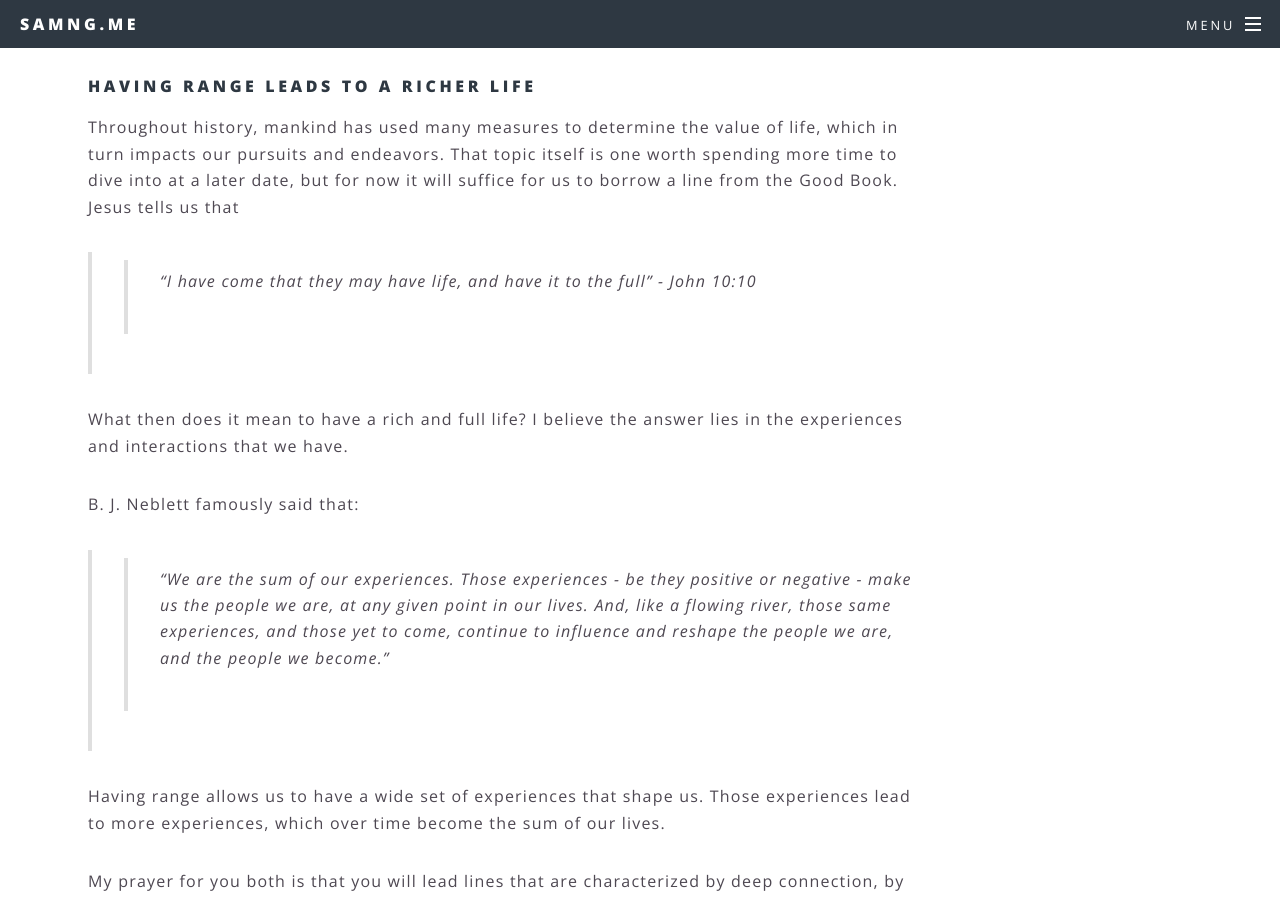
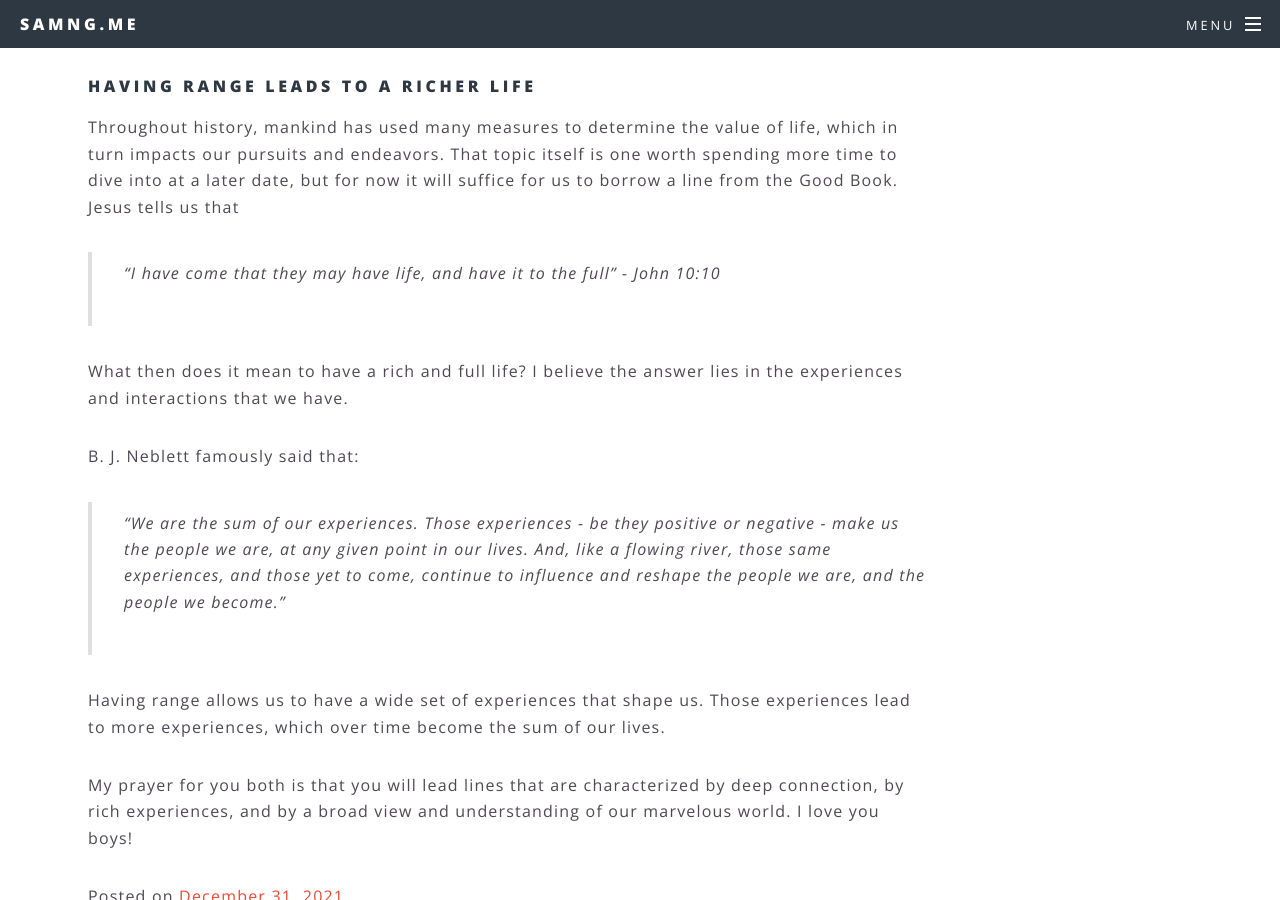
Before and after one commit to samng96/samng.me, a Jekyll site: the page built from letters-to-my-son/_posts/2021-12-31-range.markdown, in a window 1280 px wide and 900 px high, scrolled down 2078 px. Built offline with Jekyll 4.4.1, drawn with Linux system fonts in a browser that asks for light colours.

Commit message:
fix quote

```diff
--- a/letters-to-my-son/_posts/2021-12-31-range.markdown
+++ b/letters-to-my-son/_posts/2021-12-31-range.markdown
@@ -34,13 +34,13 @@ In the timeless film *Dead Poets Society*, Robin Williams famously gets up onto
 #### HAVING RANGE LEADS TO A RICHER LIFE
 Throughout history, mankind has used many measures to determine the value of life, which in turn impacts our pursuits and endeavors. That topic itself is one worth spending more time to dive into at a later date, but for now it will suffice for us to borrow a line from the Good Book. Jesus tells us that
 
->> "I have come that they may have life, and have it to the full" - John 10:10
+> "I have come that they may have life, and have it to the full" - John 10:10
 
 What then does it mean to have a rich and full life? I believe the answer lies in the experiences and interactions that we have.
 
 B. J. Neblett famously said that:
 
->> "We are the sum of our experiences. Those experiences - be they positive or negative - make us the people we are, at any given point in our lives. And, like a flowing river, those same experiences, and those yet to come, continue to influence and reshape the people we are, and the people we become."
+> "We are the sum of our experiences. Those experiences - be they positive or negative - make us the people we are, at any given point in our lives. And, like a flowing river, those same experiences, and those yet to come, continue to influence and reshape the people we are, and the people we become."
 
 Having range allows us to have a wide set of experiences that shape us. Those experiences lead to more experiences, which over time become the sum of our lives.
 
```
